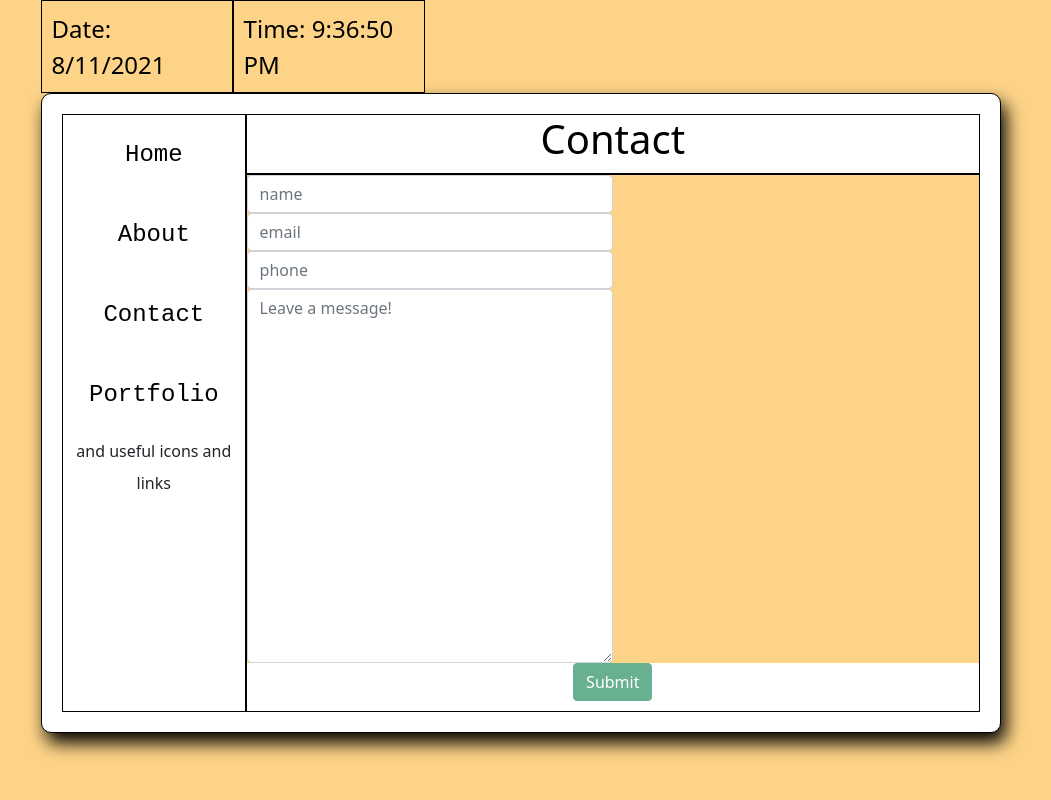
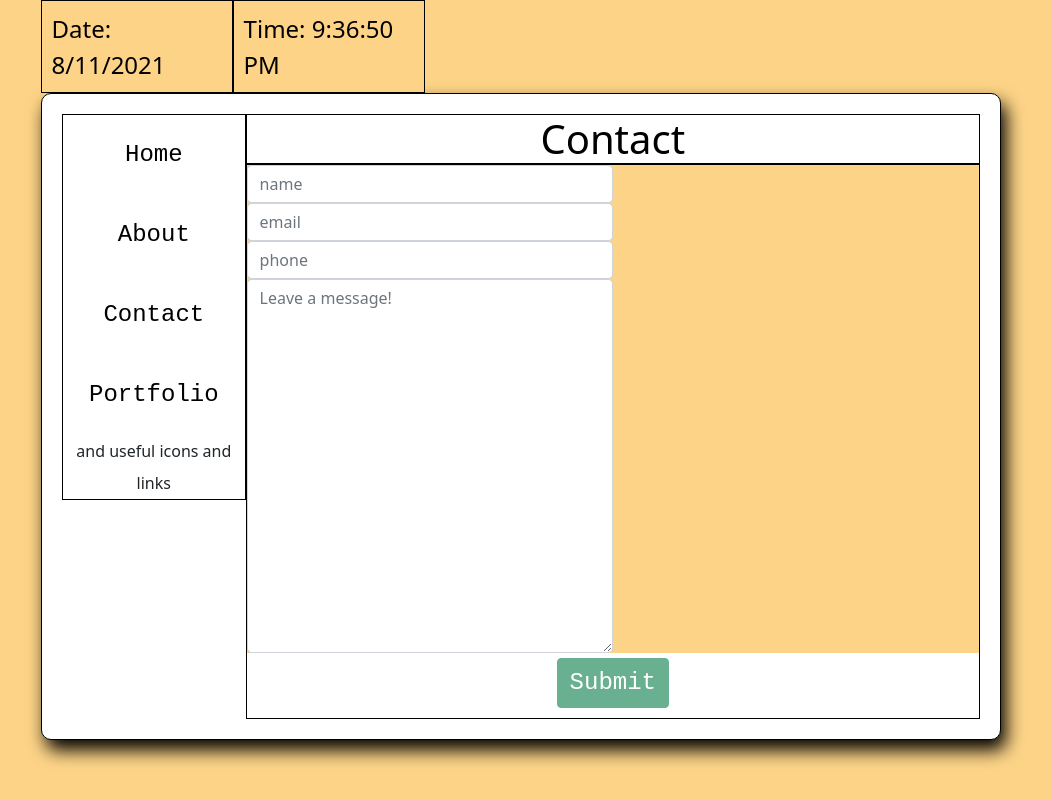
Before and after one commit to raseward14/Responsive-Portfolio, a React (Create React App) app in the folder client/: page /contact in a window 1280 px wide. Shown: the whole page, without its empty margins (119-1170 px from the left). Built offline with nearby package versions, Linux system fonts and the light colour scheme.

Commit message:
formatted button

```diff
--- a/client/src/pages/style.css
+++ b/client/src/pages/style.css
@@ -56,13 +56,18 @@ section {
     justify-content: center !important; */
     width: 50% !important;
   }
-  form {
+
+form {
     margin: 0 auto !important;
     text-align: -webkit-center;
-  }
+}
 
-  .form-group {
+.form-group {
     justify-content: center;
-  }
+}
 
-  .btn:disabled{ cursor: not-allowed }
+#Button {
+    margin: 5px auto;
+    font-size: 24px;
+    font-family: monospace;
+}
```
